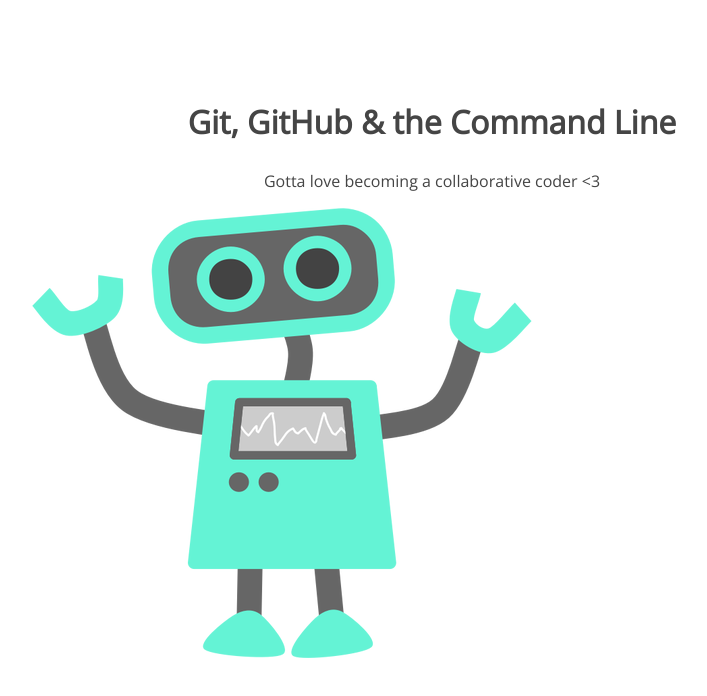
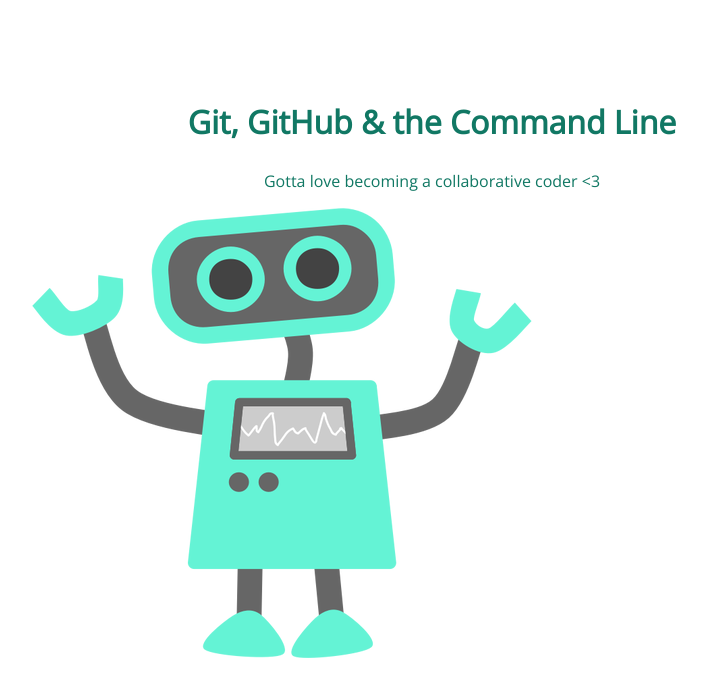
Before and after one commit to Momtoast/105-project, a plain HTML site: page index.html in a window 1280 px wide. Shown: the whole page, without its empty margins (208-915 px from the left). Drawn offline with nearby package versions, Linux system fonts and the light colour scheme.

Commit message:
header color change 1

```diff
--- a/css/style.css
+++ b/css/style.css
@@ -5,7 +5,7 @@ section {
 section h1,
 section p {
 	text-align: center;
-	color: #454545;
+	color: #117864;
 }
 section h1 {
 	font: 32px 'Open Sans';
```
